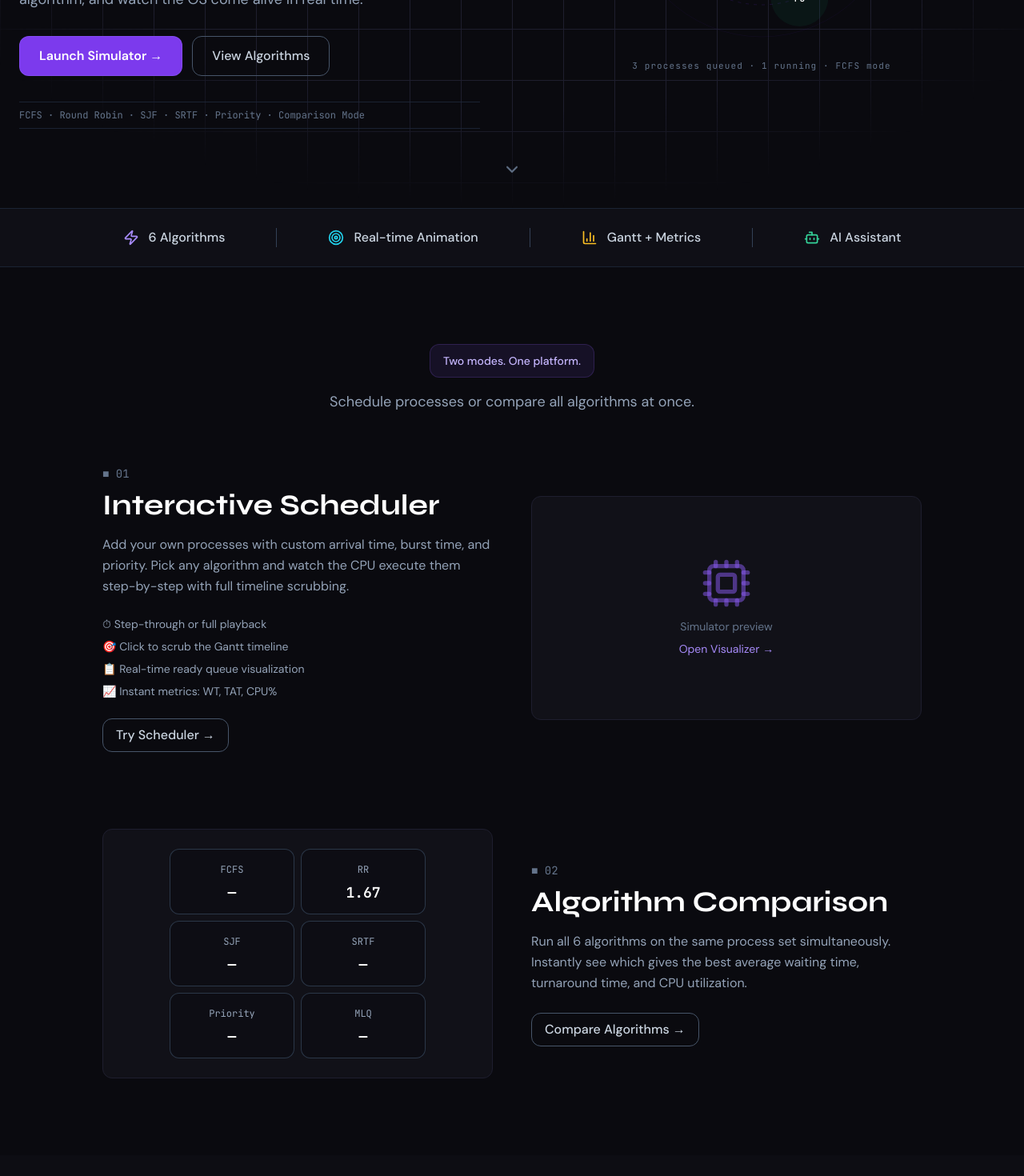
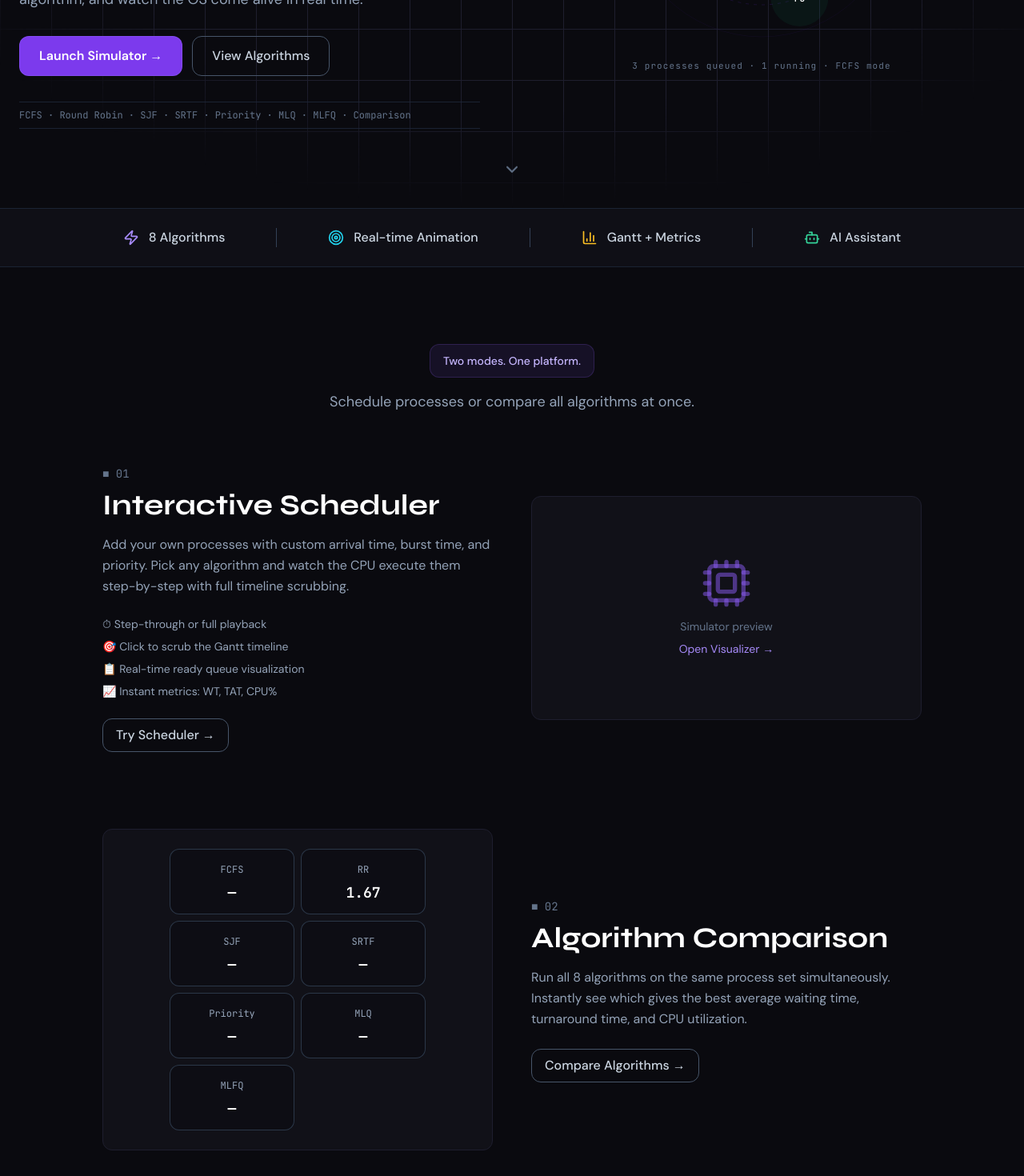
Before and after one commit to akashg7/CPU-Scheduling, a Next.js app: page / in a window 1280 px wide. Shown: the part 540-2010 px from the top of the page at 80% size. Built offline with nearby package versions, Linux system fonts and the light colour scheme.

Commit message:
added mlq n mlfq

```diff
--- a/app/page.tsx
+++ b/app/page.tsx
@@ -21,6 +21,8 @@ const ALGOS = [
   { id: "SRTF", name: "SRTF", desc: "Shortest Remaining Time", badge: "Preemptive", color: "emerald" },
   { id: "Priority", name: "Priority (NP)", desc: "Priority order", badge: "Non-preemptive", color: "red" },
   { id: "PriorityP", name: "Priority (P)", desc: "Preemptive priority", badge: "Preemptive", color: "orange" },
+  { id: "MLQ", name: "MLQ", desc: "Multi-Level Queue", badge: "Multi-queue", color: "blue" },
+  { id: "MLFQ", name: "MLFQ", desc: "Multi-Level Feedback Queue", badge: "Preemptive", color: "teal" },
 ];
 
 const container = {
@@ -89,7 +91,7 @@ export default function LandingPage() {
             className="mt-8 py-2 overflow-hidden border-y border-slate-800/80"
           >
             <p className="text-xs text-slate-500 font-mono">
-              FCFS · Round Robin · SJF · SRTF · Priority · Comparison Mode
+              FCFS · Round Robin · SJF · SRTF · Priority · MLQ · MLFQ · Comparison
             </p>
           </motion.div>
         </motion.div>
@@ -118,7 +120,7 @@ export default function LandingPage() {
         <div className="max-w-5xl mx-auto px-6 flex flex-wrap justify-center gap-10 md:gap-16">
           <div className="flex items-center gap-3">
             <Zap className="w-5 h-5 text-violet-400" />
-            <span className="text-slate-300 font-medium">6 Algorithms</span>
+            <span className="text-slate-300 font-medium">8 Algorithms</span>
           </div>
           <div className="w-px h-6 bg-slate-700 hidden md:block" />
           <div className="flex items-center gap-3">
@@ -196,7 +198,7 @@ export default function LandingPage() {
           >
             <div className="order-2 md:order-1 schedos-card p-6 flex items-center justify-center min-h-[280px]">
               <div className="grid grid-cols-2 gap-2 w-full max-w-xs">
-                {["FCFS", "RR", "SJF", "SRTF", "Priority", "MLQ"].map((a, i) => (
+                {["FCFS", "RR", "SJF", "SRTF", "Priority", "MLQ", "MLFQ"].map((a, i) => (
                   <div
                     key={a}
                     className="p-3 rounded-lg bg-schedos-elevated border border-slate-700/80 text-center"
@@ -213,7 +215,7 @@ export default function LandingPage() {
                 Algorithm Comparison
               </h3>
               <p className="text-slate-400 leading-relaxed mb-6">
-                Run all 6 algorithms on the same process set simultaneously. Instantly see which gives the best average waiting time, turnaround time, and CPU utilization.
+                Run all 8 algorithms on the same process set simultaneously. Instantly see which gives the best average waiting time, turnaround time, and CPU utilization.
               </p>
               <Link
                 href="/visualizer?tab=comparison"
```
